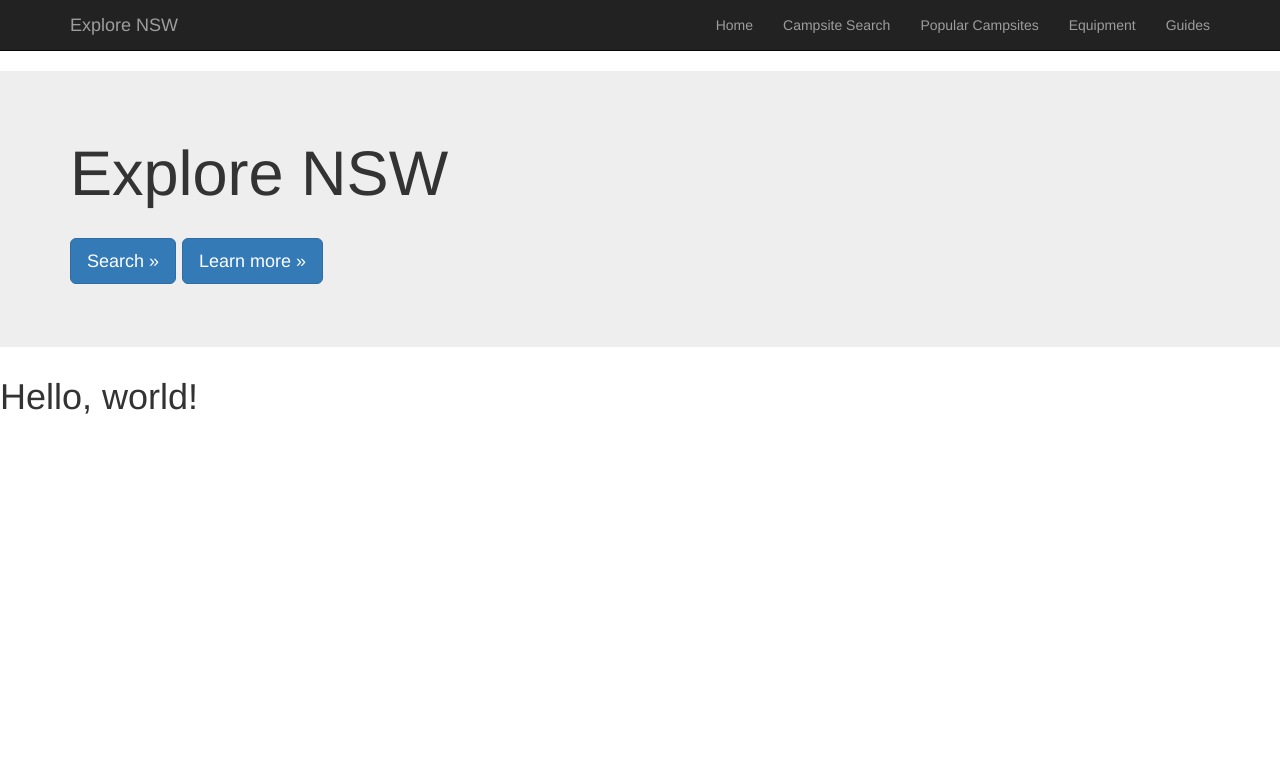
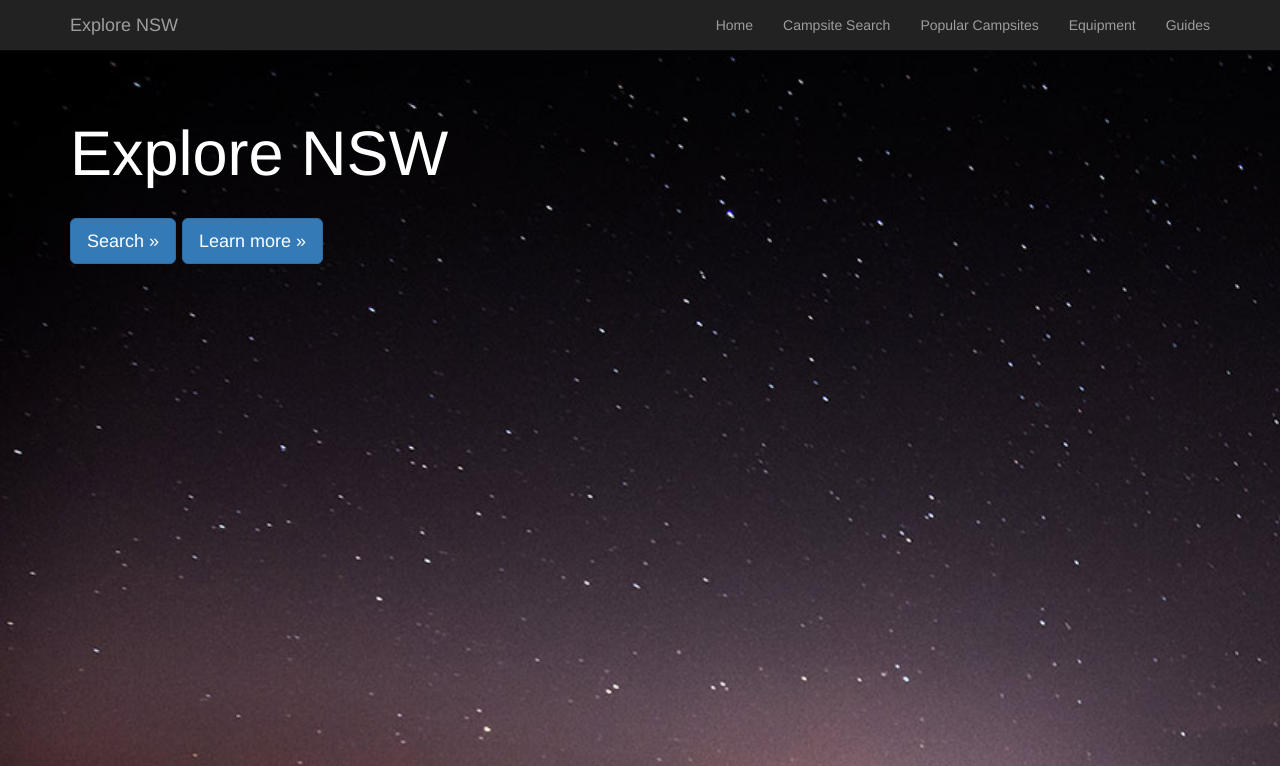
Before and after one commit to stev3bb/SENG2021, a plain HTML site: page home.html in a window 1280 px wide. Shown: the top 766 px of the page. Drawn offline with nearby package versions, Linux system fonts and the light colour scheme.

Commit message:
modified css

```diff
--- a/css/custom.css
+++ b/css/custom.css
@@ -1,3 +1,12 @@
 .navbar {
-    margin-bottom: 0,
+    margin-bottom: 0;
 }
+
+.jumbotron {
+    background-image: url(../img/home.jpg);
+    background-position: 0% 25%;
+    background-size: auto 100%;
+    height: 1500px;
+    background-repeat: no-repeat;
+    color: white;
+}
```
Also changed, not shown: img/home.jpg (added).
